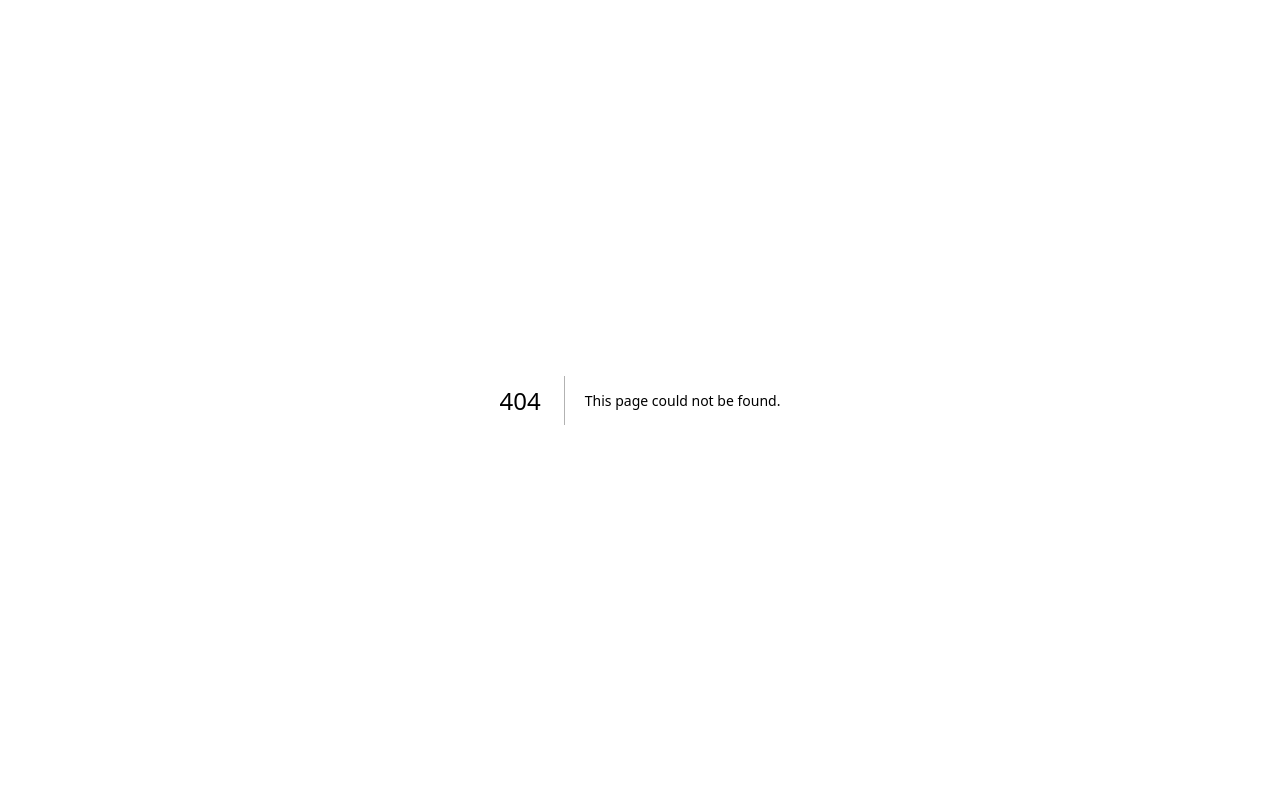
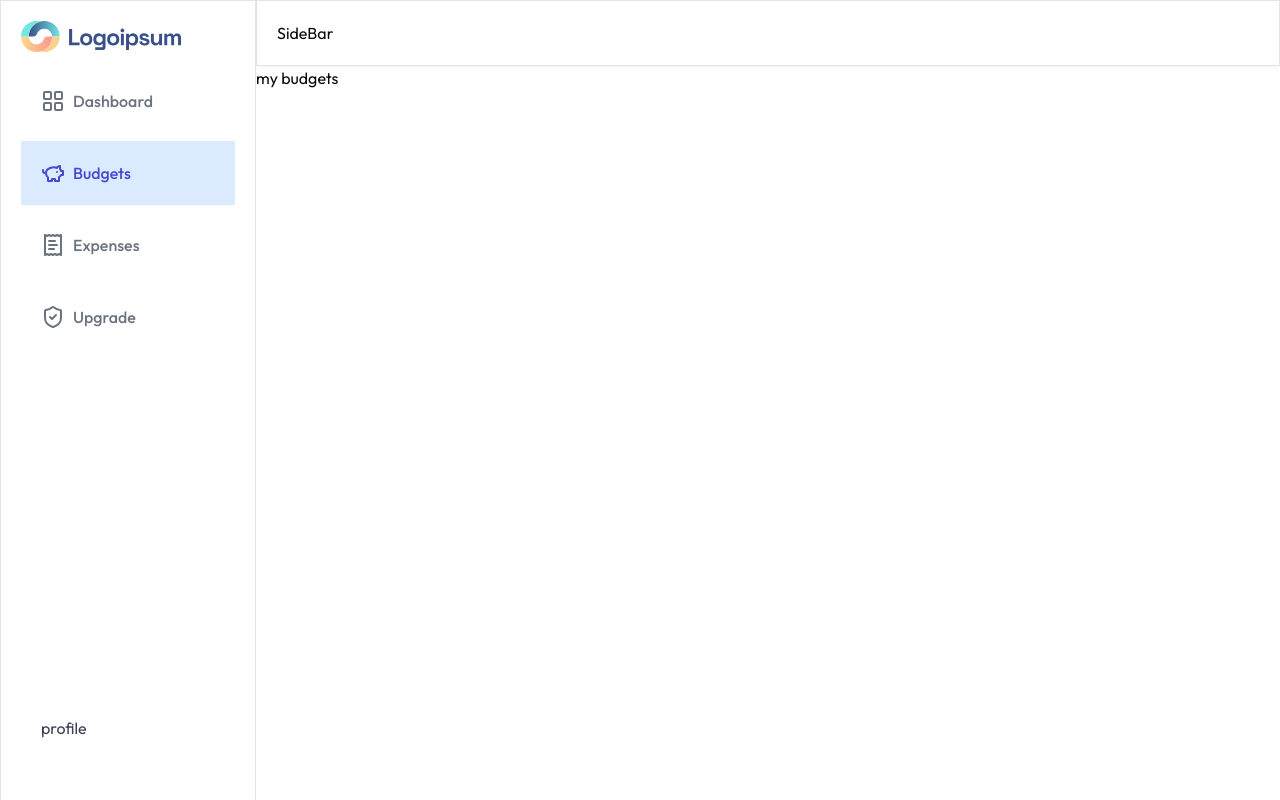
Before and after one commit to AbhiK2244/expense-tracker, a Next.js app: page /dashboard/budgets in a window 1280 px wide. Before the commit this address had no page. Built offline with nearby package versions, Linux system fonts and the light colour scheme.

Commit message:
update dashboard

```diff
--- a/app/(auth)/sign-in/[[...sign-in]]/page.jsx
+++ b/app/(auth)/sign-in/[[...sign-in]]/page.jsx
@@ -71,7 +71,7 @@ export default function Page() {
           </p>
         </div>
 
-        <SignIn />;
+        <SignIn />
       </div>
     </main>
   </div>
--- /dev/null
+++ b/app/(routes)/_components/DashboardHeader.jsx
@@ -0,0 +1,18 @@
+import { UserButton } from '@clerk/nextjs'
+import React from 'react'
+
+const DashboardHeader = () => {
+  return (
+    <div className='p-5 shadow-sm border flex justify-between items-center'>
+      <div>
+        SideBar
+      </div>
+
+      <div>
+        <UserButton/>
+      </div>
+    </div>
+  )
+}
+
+export default DashboardHeader
--- /dev/null
+++ b/app/(routes)/_components/SideNav.jsx
@@ -0,0 +1,69 @@
+"use client"
+import React, { useEffect } from 'react'
+import Image from 'next/image'
+import { LayoutGrid, PiggyBank, ReceiptText, ShieldCheck } from 'lucide-react'
+import { UserButton } from '@clerk/nextjs'
+import { usePathname } from 'next/navigation'
+import Link from 'next/link'
+
+const SideNav = () => {
+    const menuList = [
+        {
+            id:1,
+            name:"Dashboard",
+            icon: LayoutGrid,
+            path:"/dashboard",
+        },
+        {
+            id:2,
+            name:"Budgets",
+            icon: PiggyBank,
+            path:"/dashboard/budgets",
+        },
+        {
+            id:3,
+            name:"Expenses",
+            icon: ReceiptText,
+            path:"/dashboard/expenses",
+        },
+        {
+            id:4,
+            name:"Upgrade",
+            icon: ShieldCheck,
+            path:"/dashboard/upgrade",
+        },
+    ]
+
+    const path = usePathname();
+
+    useEffect(() => {
+        console.log(path);
+    },[path])
+
+  return (
+    <div className='h-screen p-5'>
+      <Image src={'/logo.svg'} alt='logo' width={160} height={100}/>
+
+        <div className='mt-4'>
+            {menuList.map((menu, index) =>
+                (
+                    <Link href={menu.path}>
+                        <h2 key={menu.id} className={`flex gap-2 items-center p-5 mb-2 text-gray-500 font-medium cursor-pointer hover:text-primary hover:bg-blue-100 ${path == menu.path && "text-primary bg-blue-100"}`}>
+                            <menu.icon/>
+                            {menu.name}
+                        </h2>
+                    </Link>
+                )
+            )}
+        </div>
+
+        <div className='fixed bottom-10 p-5 flex gap-2 items-center'>
+            <UserButton />
+            <span className='text-gray-700'>profile</span>
+        </div>
+
+    </div>
+  )
+}
+
+export default SideNav
--- /dev/null
+++ b/app/(routes)/dashboard/budgets/page.jsx
@@ -0,0 +1,11 @@
+import React from 'react'
+
+const budgets = () => {
+  return (
+    <div>
+      my budgets
+    </div>
+  )
+}
+
+export default budgets
--- /dev/null
+++ b/app/(routes)/dashboard/expenses/page.jsx
@@ -0,0 +1,11 @@
+import React from 'react'
+
+const expenses = () => {
+  return (
+    <div>
+      my expenses
+    </div>
+  )
+}
+
+export default expenses
--- /dev/null
+++ b/app/(routes)/dashboard/layout.jsx
@@ -0,0 +1,19 @@
+import React from 'react'
+import SideNav from '../_components/SideNav'
+import DashboardHeader from '../_components/DashboardHeader'
+
+const DashboardLayout = ({children}) => {
+  return (
+    <div>
+        <div className='fixed md:w-64 hidden md:block border shadow-sm'>
+            <SideNav/>
+        </div>
+        <div className='md:ml-64'>
+            <DashboardHeader/>
+            {children}
+        </div>
+    </div>
+  )
+}
+
+export default DashboardLayout
--- /dev/null
+++ b/app/(routes)/dashboard/page.jsx
@@ -0,0 +1,11 @@
+import { UserButton } from '@clerk/nextjs'
+import React from 'react'
+import DashboardHeader from '../_components/DashboardHeader'
+
+export default function page() {
+  return (
+    <div>
+      hello bhai kaise ho?
+    </div>
+  )
+}
--- a/app/dashboard/page.jsx
+++ b/app/(routes)/dashboard/upgrade/page.jsx
@@ -1,9 +1,11 @@
 import React from 'react'
 
-export default function page() {
+const upgrade = () => {
   return (
     <div>
-      dashboard
+      Upgrades
     </div>
   )
 }
+
+export default upgrade
--- a/app/__components/Header.jsx
+++ b/app/__components/Header.jsx
@@ -1,12 +1,24 @@
+"use client"
 import { Button } from '@/components/ui/button'
 import Image from 'next/image'
 import React from 'react'
+import { useUser, UserButton } from '@clerk/nextjs'
+import Link from 'next/link'
 
 const Header = () => {
+
+  const {user, isSignedIn} = useUser();
+
   return (
     <div className='p-5 flex justify-between items-center border shadow-sm'>
       <Image src={'/logo.svg'} alt='logo' width={160} height={100}/>
-      <Button>Get Started</Button>
+
+      {isSignedIn ? <UserButton/>:
+      <Link href={"/sign-in"}>
+        <Button>Get Started</Button>
+      </Link>
+      }
+
     </div>
   )
 }
--- a/app/__components/Hero.jsx
+++ b/app/__components/Hero.jsx
@@ -1,5 +1,7 @@
 import Image from 'next/image'
 import React from 'react'
+import Link from 'next/link'
+import { useUser } from '@clerk/nextjs'
 
 export default function Hero() {
   return (
@@ -16,12 +18,12 @@ export default function Hero() {
       </p>
 
       <div className="mt-8 flex flex-wrap justify-center gap-4">
-        <a
+        <Link
           className="block w-full rounded bg-primary px-12 py-3 text-sm font-medium text-white shadow hover:bg-blue-500 focus:outline-none focus:ring active:bg-blue-500 sm:w-auto"
-          href="#"
+          href="/sign-in"
         >
           Get Started Now
-        </a>
+        </Link>
 
 
       </div>
```
Also changed, not shown: middleware.ts (+18 -16 lines).
